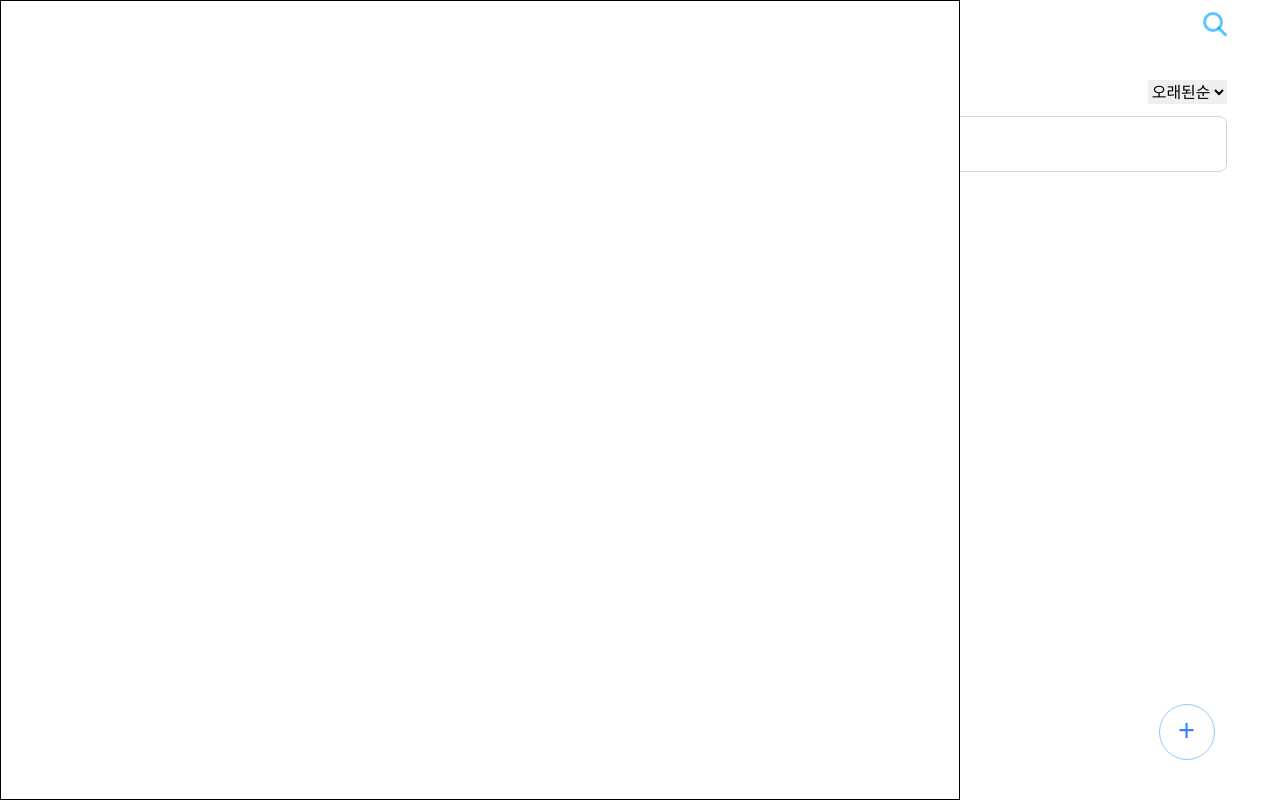
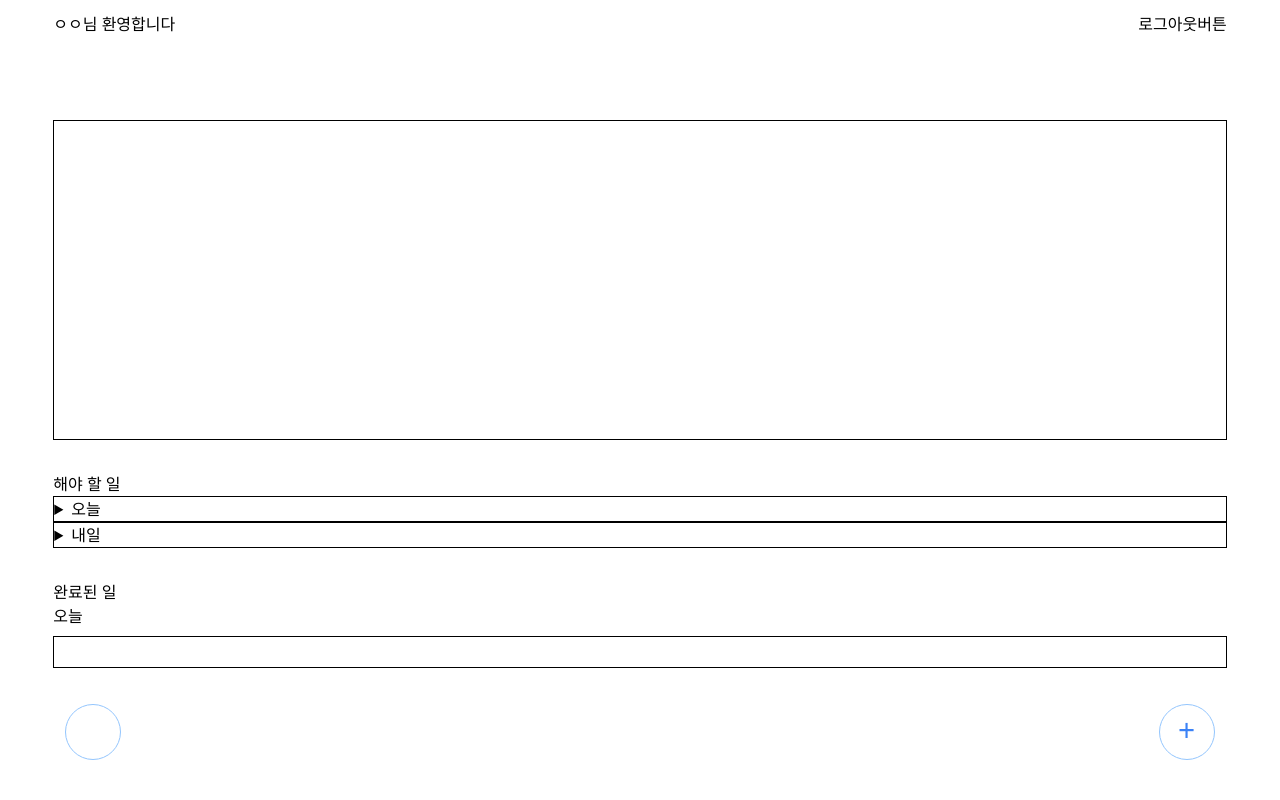
Before and after one commit to co-troll/todoBlock, a Next.js app in the folder front/: page /todolist in a window 1280 px wide. Built offline with nearby package versions, Linux system fonts and the light colour scheme.

Commit message:
구성 완료

```diff
--- a/front/src/app/globals.css
+++ b/front/src/app/globals.css
@@ -55,3 +55,50 @@ body {
 .input-padding {
   padding: 3px 6px;
 }
+.input-padding2 {
+  padding: 8px 10px;
+}
+
+.todo_title::-webkit-details-marker {
+  display: none;
+}
+
+details[open] summary ~ * {
+  animation: open 0.5s ease-in-out;
+}
+
+details[close] summary ~ * {
+  animation: close 0.5s ease-in-out;
+}
+
+@keyframes open {
+  0% {
+    opacity: 0;
+    margin-top: -20px;
+  }
+
+  50% {
+    margin-top: -10px;
+  }
+
+  100% {
+    opacity: 1;
+    margin-top: 0px;
+  }
+}
+
+@keyframes close {
+  0% {
+    opacity: 1;
+    margin-top: 0px;
+  }
+
+  50% {
+    margin-top: -10px;
+  }
+
+  100% {
+    opacity: 0;
+    margin-top: -20px;
+  }
+}
--- a/front/src/app/todolist/add/page.tsx
+++ b/front/src/app/todolist/add/page.tsx
@@ -1,8 +1,137 @@
-import React from 'react'
+'use client'
+
+import React, { useCallback, useEffect, useState } from 'react'
+import date from '../../../../public/date.png';
+import Image from 'next/image';
+import Calendar from 'react-calendar';
+import 'react-calendar/dist/Calendar.css'
+import Link from 'next/link';
+
+type ValuePiece = Date | null;
+type Value = ValuePiece | [ValuePiece, ValuePiece];
 
 const page = () => {
+  const [dateRange, setDateRange] = useState([new Date(), new Date()]);
+  // const [date, setDate] = useState((new Date()));
+  const [openCalendar, setOpenCalendar] = useState<boolean>(false);
+  // const [date2, setDate2] = useState((new Date()));
+
+  const formatDate = (date: Date) => {
+    // 요일 배열을 정의 (일~토)
+    const daysOfWeek = ['일', '월', '화', '수', '목', '금', '토'];
+
+    // 연도, 월, 일 추출
+    const year = date.getFullYear();
+    const month = (date.getMonth() + 1).toString().padStart(2, '0'); // 월은 0부터 시작하므로 +1
+    const day = date.getDate().toString().padStart(2, '0');
+
+    // 요일 추출
+    const dayOfWeek = daysOfWeek[date.getDay()];
+
+    // 원하는 형식으로 반환
+    return `${year}.${month}.${day} (${dayOfWeek})`;
+  };
+
+  const handleDateChange = (dates: any) => {
+    const [start, end] = dates;
+    // 날짜 선택 시 조건 체크: 다음날로 넘어가는 날짜 선택을 막기
+    if (end && start > end) {
+      alert('종료일은 시작일 이후여야 합니다.');
+      return;
+    }
+    console.log(formatDate(start), formatDate(end));
+    setOpenCalendar((prev) => !prev);
+    (document.getElementById('setDate1') as HTMLDivElement).innerHTML = `${formatDate(start)}`;
+    (document.getElementById('setDate2') as HTMLDivElement).innerHTML = `${formatDate(end)}`;
+    setDateRange(dates);
+  }
+
+  // const onChangeDate = useCallback((newValue: any) => {
+
+  //   const _newValue = formatDate(newValue);
+
+  //   const compareDate = (document.getElementById('setDate2') as HTMLDivElement).innerHTML
+  //   const _year2= compareDate.split('.')[0];
+  //   const _month2 = compareDate.split('.')[1];
+  //   const _date2 = compareDate.split('.')[2].split(' ')[0];
+  //   const _year = _newValue.split('.')[0];
+  //   const _month = _newValue.split('.')[1];
+  //   const _date = _newValue.split('.')[2].split(' ')[0];
+  //   if((parseInt(_year2) - parseInt(_year) < 0)) {
+  //     return alert("다시 입력해주세요");
+  //   }
+  //   setDate(newValue);
+  //   console.log(date)
+  //   setOpenCalendar(false);
+  //   setOpenCalendar2(false);
+  //   const select = document.getElementById('setDate1') as HTMLDivElement;
+  //   select.innerHTML = `${_newValue}`
+  // }, [date]);
+
+  // const onChangeDate2 = useCallback((newValue: any) => {
+  //   const _newValue = formatDate(newValue);
+  //   setDate2(newValue);
+  //   console.log(date)
+  //   setOpenCalendar(false);
+  //   setOpenCalendar2(false);
+  //   const select = document.getElementById('setDate2') as HTMLDivElement;
+  //   select.innerHTML = `${_newValue}`
+  // }, [date2]);
+
+  const onClickCalendarIcon = () => {
+    setOpenCalendar((prev) => !prev);
+  }
+
+  const onClickSave = () => {
+
+  }
+
+  useEffect(() => {
+    const calendar = document.querySelector('.calendar') as HTMLElement;
+    console.log("바뀜")
+    openCalendar ? calendar.style.display = "block" : calendar.style.display = "none";
+  }, [openCalendar]);
+
   return (
-    <div>새거</div>
+    <div className='w-full flex justify-center'>
+        <div className='w-11/12'>
+            <div className='w-full mt-4'>
+              <h1 className='text-2xl'>새 할일 리스트</h1>
+            </div>
+            <div className='w-full flex flex-col items-center mt-8'>
+                <textarea name="" id="" className='border border-black w-full h-24 input-padding2 text-lg'></textarea>
+                <div className='w-full relative mt-4'>
+                    {/* <input type="date" className='w-10 h-10 border border-black opacity-0 selection:w-40' /> */}
+                    <div className='w-full flex items-center text-3xl'>
+                      <div onClick={onClickCalendarIcon} id='setDate1' className='w-32 h-8 border border-black text-sm'></div>
+                      <div>~</div>
+                      <div onClick={onClickCalendarIcon} id='setDate2' className='w-32 h-8 border border-black text-sm'></div>
+                    </div>
+                    <Calendar className='calendar' selectRange onChange={handleDateChange} locale='ko' formatDay={(locale, date) => date.toLocaleString('en', {day: 'numeric'})} />
+                    {/* <Calendar className='calendar' onChange={onChangeDate} value={date} locale='ko' formatDay={(locale, date) => date.toLocaleString('en', {day: 'numeric'})} /> */}
+                    {/* <Calendar className='calendar2' onChange={onChangeDate2} value={date2} locale='ko' formatDay={(locale, date) => date.toLocaleString('en', {day: 'numeric'})} /> */}
+                </div>
+                <div className='w-full border border-black mt-4 flex pl-4'>
+                  <span className='w-3/12 h-10 flex items-center'>
+                    <div className='w-4 h-4 border border-black bg-yellow-400 mr-1'></div>
+                    <span>쉬움</span>
+                  </span>
+                  <span className='w-3/12 h-10 flex items-center'>
+                    <div className='w-4 h-4 border border-black bg-green-400 mr-1'></div>
+                    <span>보통</span>
+                  </span>
+                  <span className='w-3/12 h-10 flex items-center'>
+                    <div className='w-4 h-4 border border-black bg-red-400 mr-1'></div>
+                    <span>어려움</span>
+                  </span>
+                </div>
+            </div>
+            <div className='w-full fixed flex bottom-0 left-0 justify-between border border-black'>
+              <Link href={'/todolist'} className='w-6/12 h-14 border border-black flex items-center justify-center'>취소</Link>
+              <div onClick={onClickSave} className='w-6/12 h-14 border border-black flex items-center justify-center'>저장</div>
+            </div>
+        </div>
+    </div>
   )
 }
 
--- a/front/src/app/todolist/page.tsx
+++ b/front/src/app/todolist/page.tsx
@@ -9,35 +9,53 @@ const page = () => {
 
   return (
     <>
-      <div className='w-9/12 h-screen border border-black absolute z-20 bg-white'>
-
-      </div>
       <div className='w-full flex justify-center'>
           <div className='w-11/12'>
             <div className='w-full h-10 flex justify-between pt-3'>
-              <div className='w-10 h-6 flex flex-col justify-between'>
-                <span className='bg-black w-7 h-1 rounded-sm'></span>
-                <span className='bg-black w-7 h-1 rounded-sm'></span>
-                <span className='bg-black w-7 h-1 rounded-sm'></span>
+              ㅇㅇ님 환영합니다
+              <div>로그아웃버튼</div>
+            </div>
+            <div className='w-full h-80 border border-black mt-20'></div>
+            <div className='w-full mt-8'>
+              <h1>해야 할 일</h1>
+              <div className='w-full border border-black'>
+                <details>
+                  <summary className='todo_title'>오늘</summary>
+                  <div className='w-full min-h-8 border border-black mt-2'>할일 리스트</div>
+                  <div className='w-full h-8 border border-black mt-2'>할일 리스트</div>
+                  <div className='w-full h-8 border border-black mt-2'>할일 리스트</div>
+                </details>
               </div>
-              <div className='flex h-10 mr-1'>
-                <Link href={'/todolist/search'} className='search-icon'></Link>
+              <div className='w-full border border-black'>
+                <details>
+                  <summary className='todo_title'>내일</summary>
+                  <div className='w-full min-h-8 border border-black mt-2'>할일 리스트</div>
+                  <div className='w-full h-8 border border-black mt-2'>할일 리스트</div>
+                  <div className='w-full h-8 border border-black mt-2'>할일 리스트</div>
+                </details>
+              </div>
+            </div>
+            <div className='w-full mt-8'>
+              <h1>완료된 일</h1>
+              <div className='w-full'>
+                <h1>오늘</h1>
+                <div className='w-full h-8 border border-black mt-2'></div>
               </div>
             </div>
             <div className='w-11/12 fixed bottom-10 flex justify-between px-3'>
-              <div className='w-14 h-14 border border-blue-300 rounded-full flex justify-center items-center text-3xl text-blue-500'></div>
-              <Link href={'/todolist/add'} className='w-14 h-14 border border-blue-300 rounded-full flex justify-center items-center text-3xl text-blue-500'>
+              <div className='bg-white w-14 h-14 border border-blue-300 rounded-full flex justify-center items-center text-3xl text-blue-500'></div>
+              <Link href={'/todolist/add'} className='bg-white w-14 h-14 border border-blue-300 rounded-full flex justify-center items-center text-3xl text-blue-500'>
                 <span className='pb-1'>+</span>
               </Link>
             </div>
-            <div className='w-full mt-10 flex justify-end'>
+            {/* <div className='w-full mt-10 flex justify-end'>
                 <select name="" id="" className='h-30 w-30 selection:appearance-none'>
                   <option value="">오래된순</option>
                   <option value="">중요도순</option>
                   <option value="">최신순</option>
                 </select>
-            </div>
-            <div className='w-full'>
+            </div> */}
+            {/* <div className='w-full'>
               <div className='w-full h-14 border border-gray-300 mt-3 rounded-lg p-1 px-2 text-lg'>
                 <div className='w-full'>
                   <span>안녕</span>
@@ -46,7 +64,8 @@ const page = () => {
                   몇일 전
                 </div>
               </div>
-            </div>
+            </div> */}
+            <div></div>
           </div>
       </div>
     </>
--- a/front/src/app/todolist/search/page.tsx
+++ /dev/null
@@ -1,20 +0,0 @@
-import React from 'react'
-
-const page = () => {
-  return (
-    <div className='w-full flex justify-center'>
-        <div className='w-11/12'>
-            <div className='w-full h-11 border border-black mt-2 flex items-center'>
-                <div className='w-full h-10 flex justify-center items-center before:w-4 before:h-1 before:bg-black after:w-4 after:h-1 after:bg-black after:rotate-45 before:-rotate-45 after:absolute after:top-8 after:left-5 before:absolute before:top-6 before:left-5'>
-                <input type="text" className='w-5/6 h-8 input-padding focus:outline-none' placeholder='검색어를 입력하세요' />
-                </div>
-            </div>
-            <div className='w-full h-20 mt-4 border border-black'>
-
-            </div>
-        </div>
-    </div>
-  )
-}
-
-export default page
```
Also changed, not shown: front/package.json (+6 -5 lines), front/public/date.png (added), 1 other file (tests, documents, lock files or other folders).
